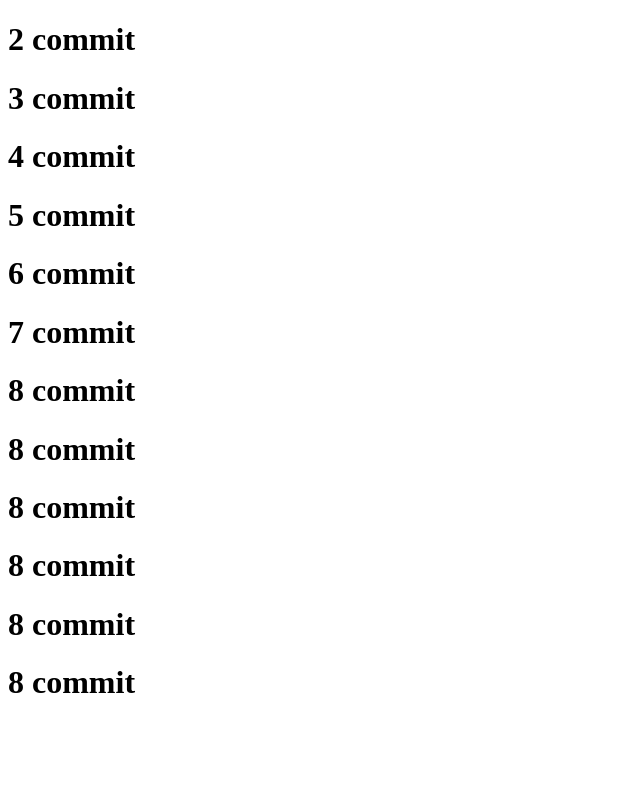
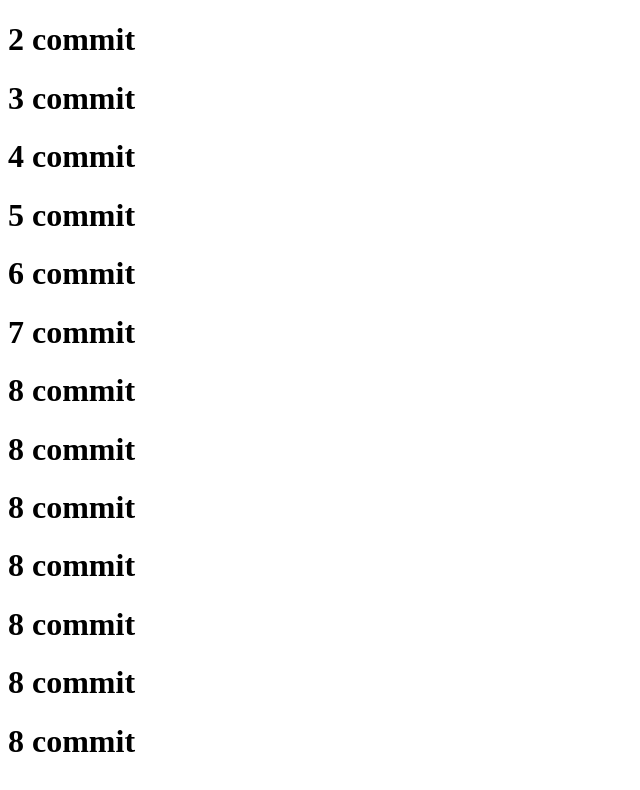
Before and after one commit to Orlandojr-7/1_RecetasCocina, a plain HTML site: page index.html in a window 1280 px wide. Shown: the whole page, without its empty margins (0-640 px from the left). Drawn offline with Linux system fonts and the light colour scheme.

Commit message:
14 commit

```diff
--- a/index.html
+++ b/index.html
@@ -18,6 +18,7 @@
     <h1>8 commit</h1>
     <h1>8 commit</h1>
     <h1>8 commit</h1>
+    <h1>8 commit</h1>
 
 </body>
 </html>
```
